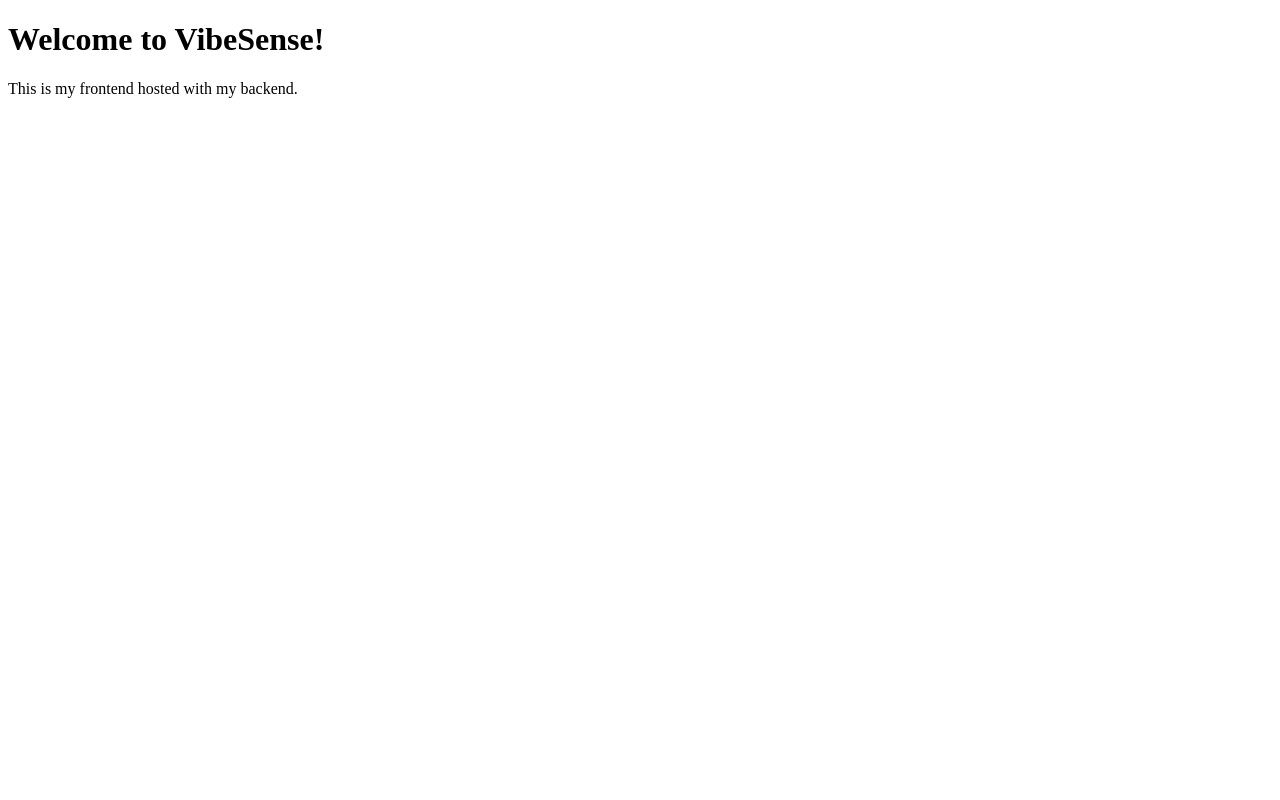
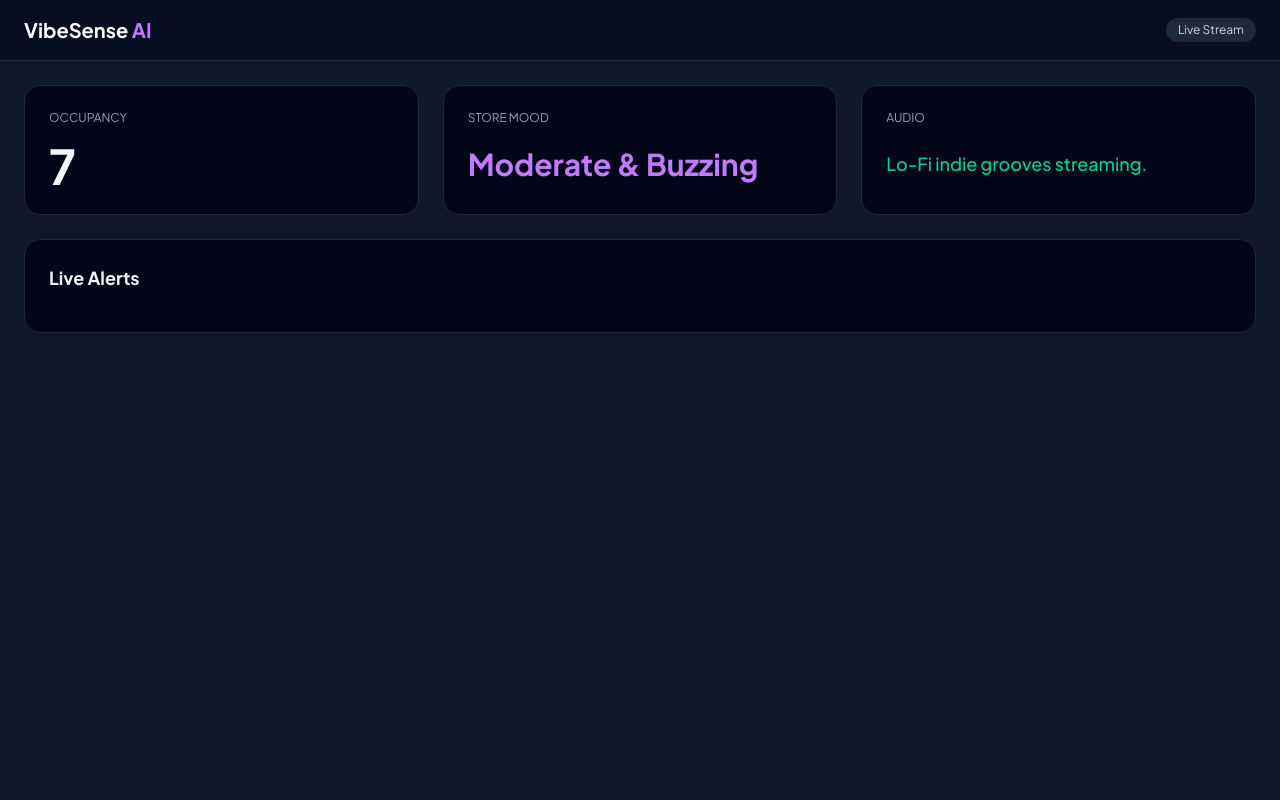
Before and after one commit to utkarshsharma14/Purplle-VibeSense, a FastAPI app: page / in a window 1280 px wide. Run offline with FastAPI, Linux system fonts and the light colour scheme.

Commit message:
Update dashboard to professional UI

```diff
--- a/templates/index.html
+++ b/templates/index.html
@@ -1,10 +1,57 @@
 <!DOCTYPE html>
-<html>
+<html lang="en">
 <head>
-    <title>VibeSense</title>
+    <meta charset="UTF-8">
+    <meta name="viewport" content="width=device-width, initial-scale=1.0">
+    <title>VibeSense AI - Live Analytics Dashboard</title>
+    <script src="https://cdn.jsdelivr.net/npm/@tailwindcss/browser@4"></script>
+    <style>
+        @import url('https://fonts.googleapis.com/css2?family=Plus+Jakarta+Sans:wght@400;500;600;700&display=swap');
+        body { font-family: 'Plus Jakarta Sans', sans-serif; }
+    </style>
 </head>
-<body>
-    <h1>Welcome to VibeSense!</h1>
-    <p>This is my frontend hosted with my backend.</p>
+<body class="bg-slate-900 text-slate-100 min-h-screen">
+    <nav class="border-b border-slate-800 bg-slate-950/50 backdrop-blur px-6 py-4">
+        <div class="max-w-7xl mx-auto flex justify-between items-center">
+            <h1 class="text-xl font-bold text-white">VibeSense <span class="text-purple-400">AI</span></h1>
+            <div class="text-xs bg-slate-800 px-3 py-1 rounded-full text-slate-300">Live Stream</div>
+        </div>
+    </nav>
+
+    <main class="max-w-7xl mx-auto p-6 space-y-6">
+        <div class="grid grid-cols-1 md:grid-cols-3 gap-6">
+            <div class="bg-slate-950 border border-slate-800 p-6 rounded-2xl">
+                <p class="text-slate-400 text-xs uppercase">Occupancy</p>
+                <h3 id="occupancy-val" class="text-5xl font-bold mt-4">0</h3>
+            </div>
+            <div class="bg-slate-950 border border-slate-800 p-6 rounded-2xl">
+                <p class="text-slate-400 text-xs uppercase">Store Mood</p>
+                <h3 id="vibe-val" class="text-3xl font-bold mt-5 text-purple-400">Loading...</h3>
+            </div>
+            <div class="bg-slate-950 border border-slate-800 p-6 rounded-2xl">
+                <p class="text-slate-400 text-xs uppercase">Audio</p>
+                <h3 id="music-val" class="text-lg font-medium mt-6 text-emerald-400">Syncing...</h3>
+            </div>
+        </div>
+        <div id="alerts-wrapper" class="bg-slate-950 border border-slate-800 rounded-2xl p-6">
+            <h2 class="text-lg font-bold mb-4">Live Alerts</h2>
+            <div id="alerts-container"></div>
+        </div>
+    </main>
+
+    <script>
+        // Endpoint change kar diya hai taaki live server pe chale
+        async function updateDashboard() {
+            try {
+                const res = await fetch("/api/v1/store/vibe");
+                const data = await res.json();
+                document.getElementById("occupancy-val").innerText = data.current_occupancy;
+                document.getElementById("vibe-val").innerText = data.store_vibe;
+                document.getElementById("music-val").innerText = data.ambient_music;
+            } catch (e) { console.log("Update error"); }
+        }
+        setInterval(updateDashboard, 2000);
+        updateDashboard();
+    </script>
 </body>
 </html>
```
